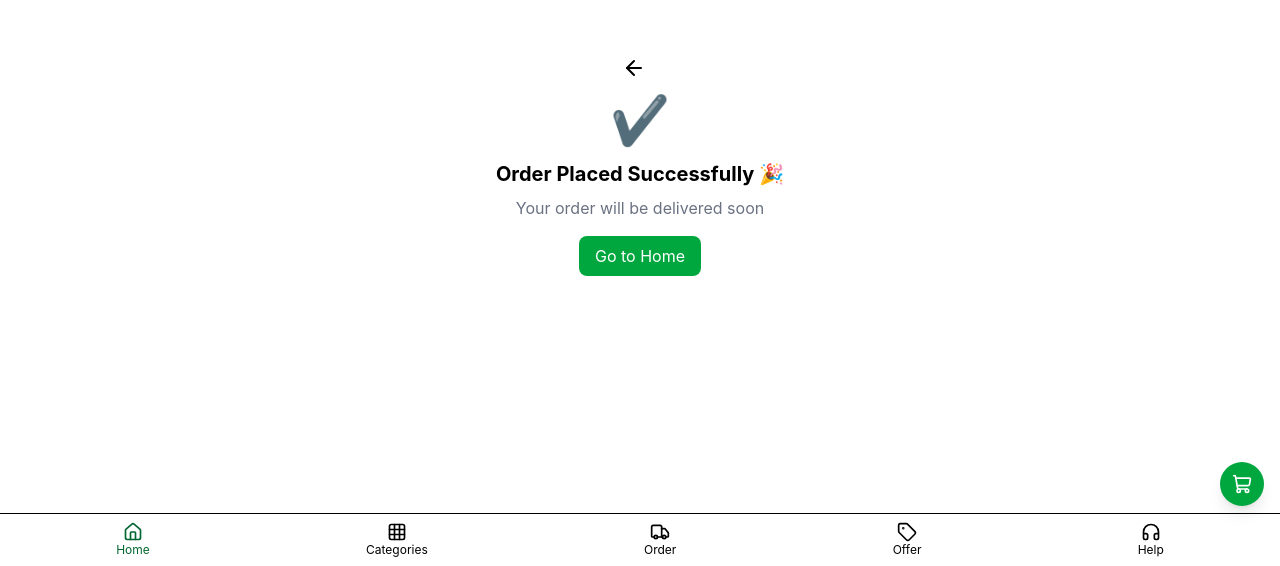
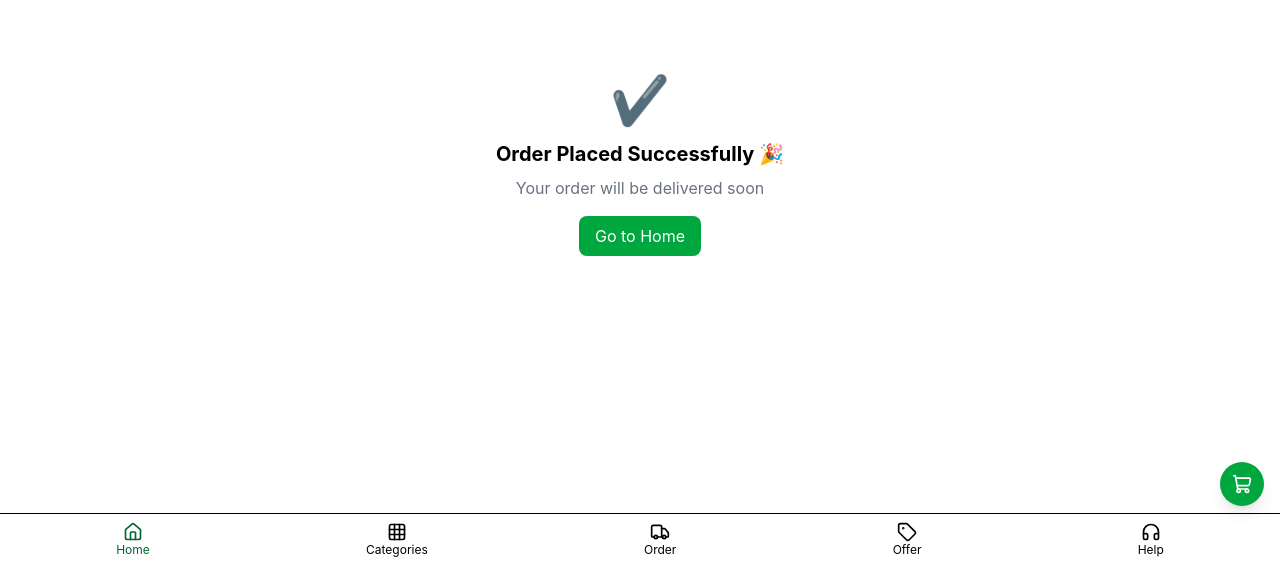
Before and after one commit to pritamkumar2080/loocals-app, a React (Vite) app: page /success in a window 1280 px wide. Shown: the part 234-800 px from the top of the page. Built offline with nearby package versions, Linux system fonts and the light colour scheme; no server answers.

Commit message:
fix backheader

```diff
--- a/src/pages/OrderSuccess.jsx
+++ b/src/pages/OrderSuccess.jsx
@@ -1,4 +1,4 @@
-import BackHeader from "../components/BackHeader";
+
 import React from "react";
 import { useNavigate } from "react-router-dom";
 
@@ -7,7 +7,7 @@ const OrderSuccess = () => {
 
   return (
     <div className="flex flex-col items-center justify-center h-screen text-center p-4">
-      <BackHeader title="" />
+
 
       {/* ICON */}
       <div className="text-green-600 text-5xl mb-4">
```
